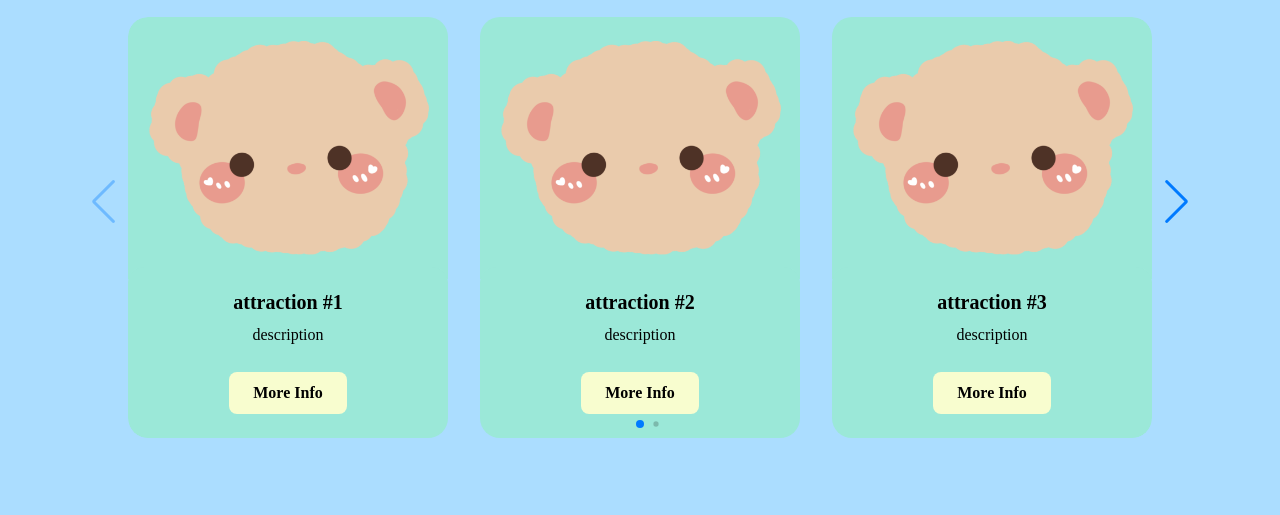
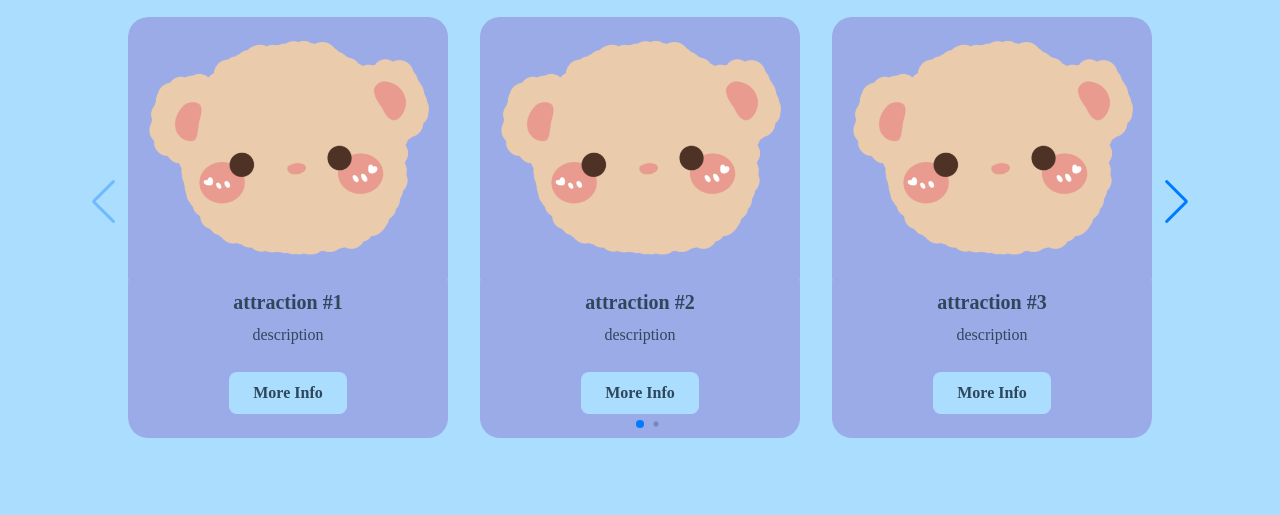
Before and after one commit to priscillachung/Assignment2, a plain HTML site: page html/osaka.html in a window 1280 px wide. Shown: the part 411-926 px from the top of the page. Drawn offline with Linux system fonts and the light colour scheme; a web font is replaced by a local one.

Commit message:
Add files via upload

```diff
--- a/css/osaka.css
+++ b/css/osaka.css
@@ -128,7 +128,7 @@ body{
 
 .card__image{
   position: relative;
-  background-color: #9BE8D8;
+  background-color: #9BABE8;
   padding-top: 1.5rem;
   padding-bottom: 1.5rem;
   height: auto;
@@ -137,7 +137,7 @@ body{
 }
 
 .card__data{
-  background-color: #9BE8D8;
+  background-color: #9BABE8;
   padding: 1.5rem 2rem;
   border-radius: 1rem;
   text-align: center;
@@ -156,21 +156,22 @@ body{
 
 .card__name{
   font-size: 1.25rem;
-  color: black;
+  color: #2D485B;
   margin-bottom: .75rem;
 }
 
 .card__description{
   font-weight: 500;
   margin-bottom: 1.75rem;
+  color: #2D485B;
 }
 
 .card__button{
   display: inline-block;
-  background-color: #f8fdcf;
+  background-color: #abddff;
   padding: .75rem 1.5rem;
   border-radius: .5rem;
-  color: black;
+  color: #2D485B;
   font-weight: 600;
 }
 
```
